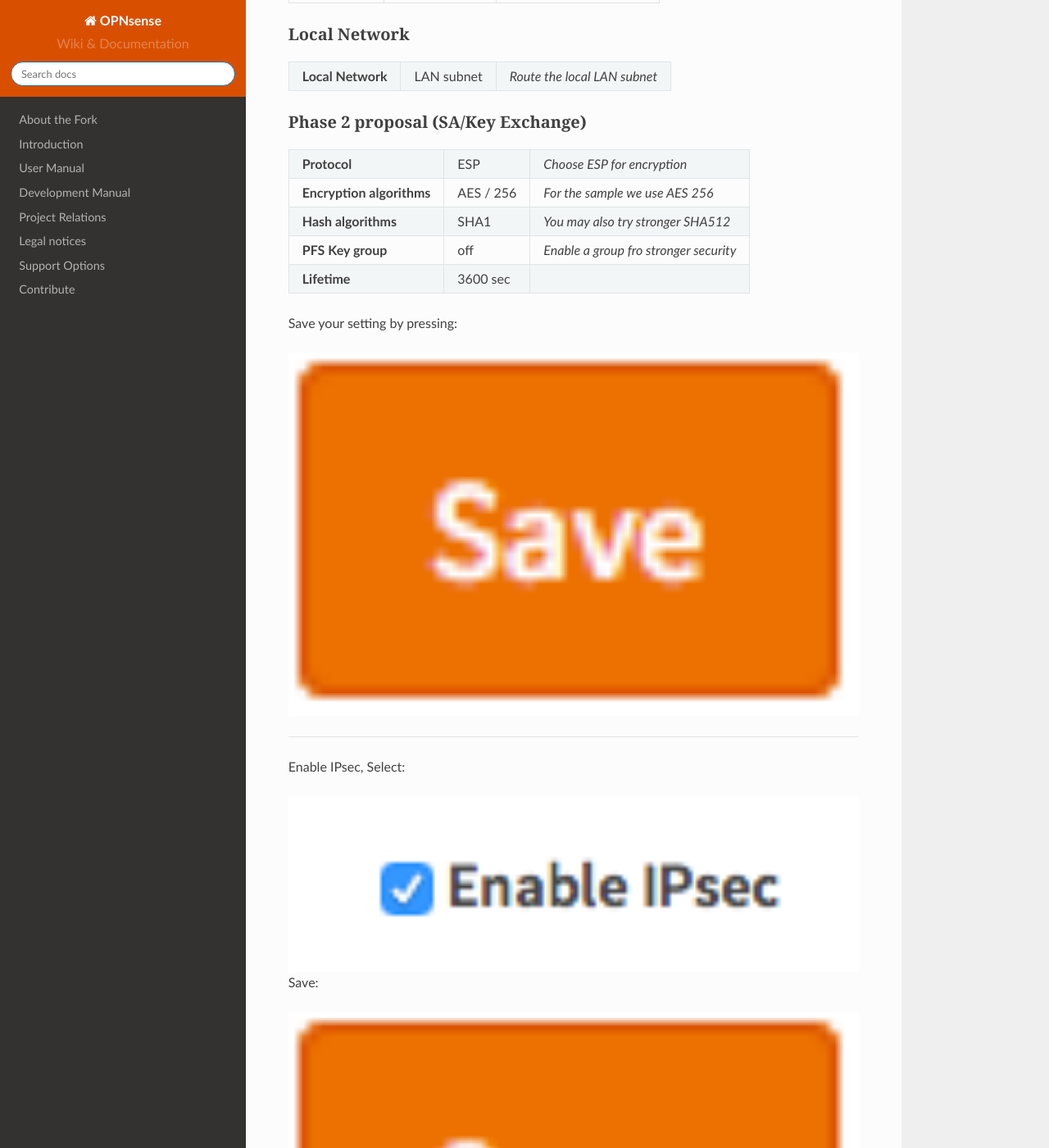
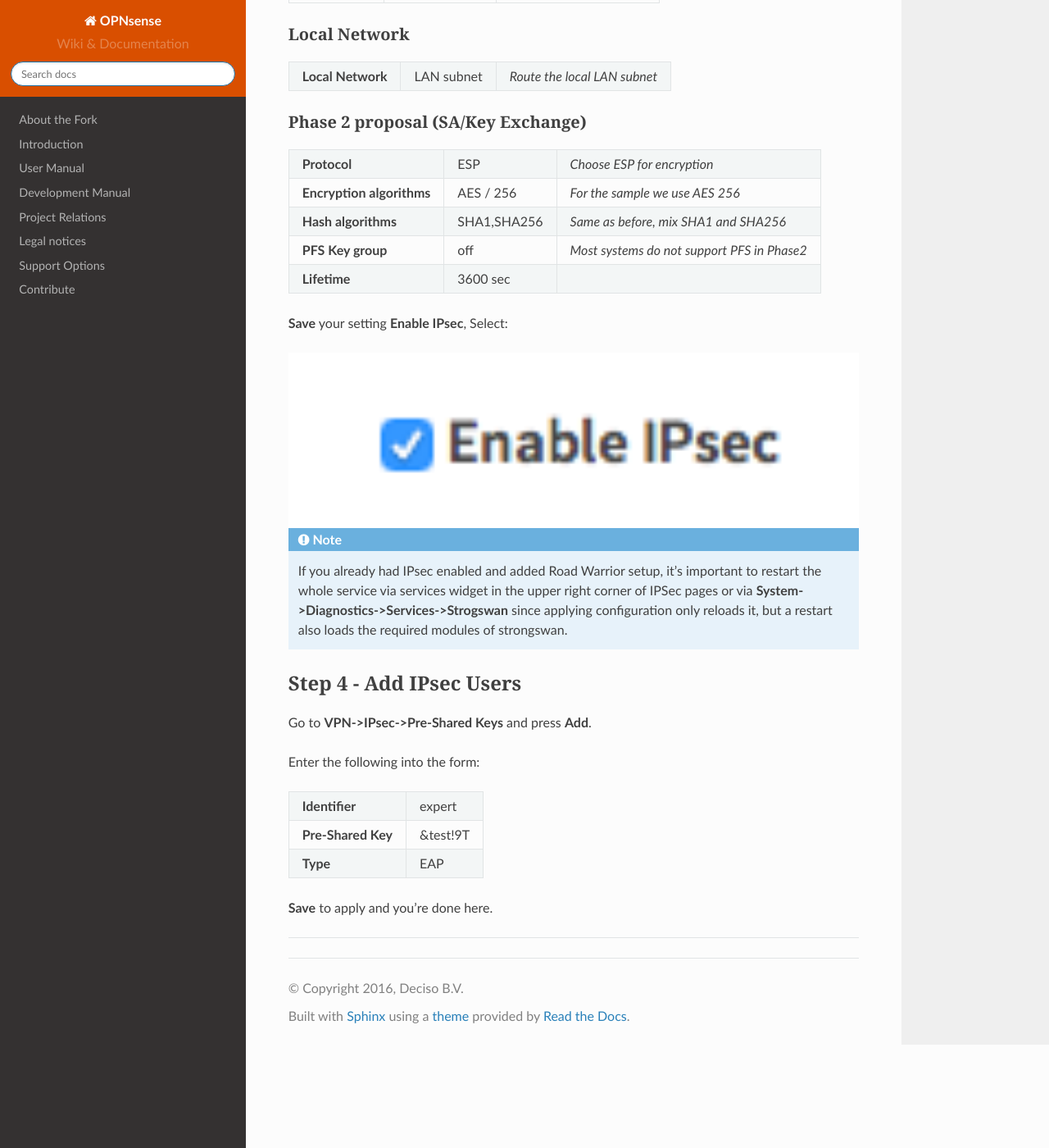
Before and after one commit to opnsense/docs, a Sphinx documentation site: the page built from source/manual/how-tos/ipsec-rw-srv-mschapv2.rst, in a window 1280 px wide and 1400 px high, scrolled down 2218 px. Shown: the whole window at 82% size. Built offline with Sphinx 7.4.7 and the Read the Docs theme 2.0.0, drawn with Linux system fonts in a browser that asks for light colours; nearby versions of some CDN libraries; some web fonts are replaced; library files that are not in the unit come from our copies; some of the changed text lies outside the part shown.

Commit message:
Update ipsec-rw-srv-mschapv2.rst

```diff
--- a/source/manual/how-tos/ipsec-rw-srv-mschapv2.rst
+++ b/source/manual/how-tos/ipsec-rw-srv-mschapv2.rst
@@ -112,42 +112,18 @@ Local Network
 
 Phase 2 proposal (SA/Key Exchange)
 ----------------------------------
-=========================== ============ ==========================================
+=========================== ============ =============================================
 **Protocol**                 ESP           *Choose ESP for encryption*
 **Encryption algorithms**    AES / 256     *For the sample we use AES 256*
-**Hash algorithms**          SHA1          *You may also try stronger SHA512*
-**PFS Key group**            off           *Enable a group fro stronger security*
+**Hash algorithms**          SHA1,SHA256   *Same as before, mix SHA1 and SHA256*
+**PFS Key group**            off           *Most systems do not support PFS in Phase2*
 **Lifetime**                 3600 sec
-=========================== ============ ==========================================
+=========================== ============ =============================================
 
-Save your setting by pressing:
-
-.. image:: images/btn_save.png
-    :width: 100%
-
------------------------------
-
-Enable IPsec, Select:
+**Save** your setting **Enable IPsec**, Select:
 
 .. image:: images/ipsec_s2s_vpn_p1a_enable.png
     :width: 100%
-
-Save:
-
-.. image:: images/btn_save.png
-    :width: 100%
-
-And Apply changes:
-
-.. image:: images/ipsec_s2s_vpn_p1a_apply.png
-    :width: 100%
-
-------------------
-
-.. image:: images/ipsec_s2s_vpn_p1a_success.png
-    :width: 100%
-
------------------------------
 
 .. Note::
 
@@ -159,23 +135,18 @@ And Apply changes:
 ------------------------
 Step 4 - Add IPsec Users
 ------------------------
-For this example we will create a new user who may access the mobile IPsec vpn.
 
-Go to **System->Access->Users** and press the **+** sign in the lower right corner
-to add a new user.
+Go to **VPN->IPsec->Pre-Shared Keys** and press **Add**.
 
 Enter the following into the form:
 
-=============== ==========
- **User Name**   expert
- **Password**    &test!9T
-=============== ==========
+===================   ==========
+ **Identifier**        expert
+ **Pre-Shared Key**    &test!9T
+ **Type**              EAP
+===================   ==========
 
-**Save** this user and reopen in edit mode to add privileges.
 
-Add privilege **User - VPN - IPsec xauth Dialin** by pressing the **+** under
-**Effective Privileges**.
-
-**Save** to apply.
+**Save** to apply and you're done here.
 
 ----------------------
```
